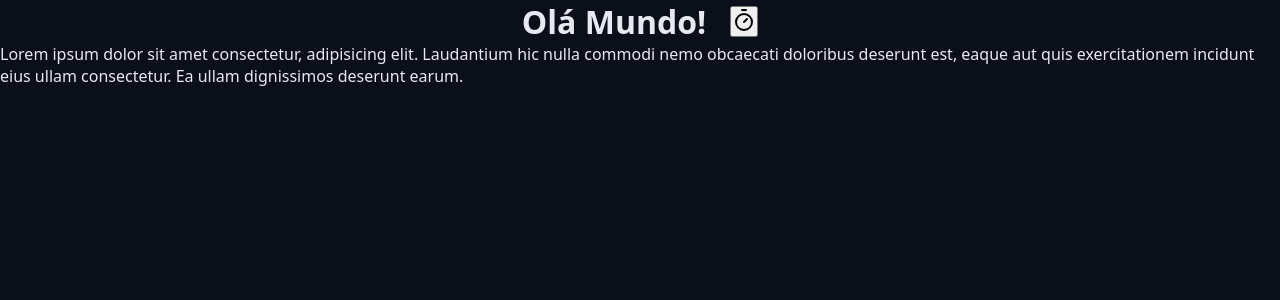
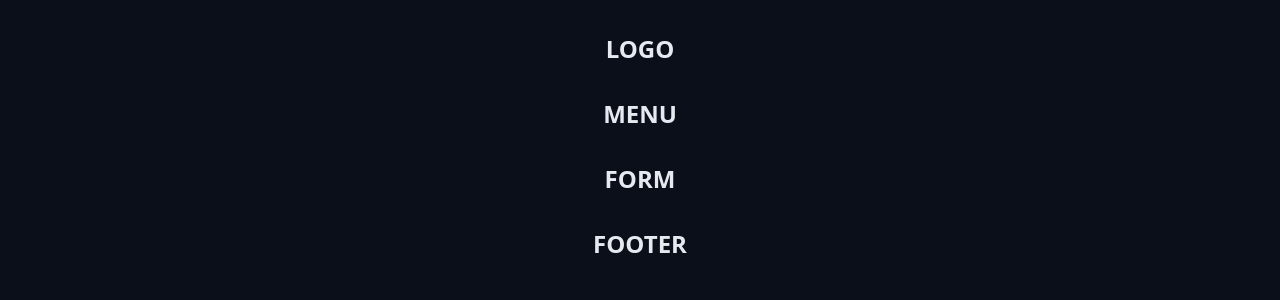
Before and after one commit to Juanlucasarchangelo/course-chronos, a React (Vite) app: page / in a window 1280 px wide. Shown: the top 300 px of the page. Built offline with nearby package versions, Linux system fonts and the light colour scheme.

Commit message:
feat: Criação dos componentes de container e estruturação dos arquivos

```diff
--- a/src/App.tsx
+++ b/src/App.tsx
@@ -1,22 +1,25 @@
-// As funções deve ser em PascalCase
+import './styles/theme.css'
+import './styles/global.css';
+
+import { Conteiner } from './components/Container';
 import { Heading } from './components/Heading';
 
-import './styles/theme.css'
-import './styles/global.css';
-import { TimerIcon } from 'lucide-react';
-
-export function App() { // Export nomeado
+export function App() {
     return (
-        // React Fragment (Elemento da linha abaixo), como não posso retornar mais de um elementor para o main eu uso este recurso para que não aparece mais uma div no inspec e encapsule os elementos em um so para se rendenizado no main
         <>
-            <Heading>
-                Olá Mundo!
-                <button>
-                    <TimerIcon />
-                </button>
-            </Heading>
-            <p>Lorem ipsum dolor sit amet consectetur, adipisicing elit. Laudantium hic nulla commodi nemo obcaecati doloribus deserunt est, eaque aut quis exercitationem incidunt eius ullam consectetur. Ea ullam dignissimos deserunt earum.</p>
-        </>
+        <Conteiner>
+            <Heading>LOGO</Heading>
+        </Conteiner>
+        <Conteiner>
+            <Heading>MENU</Heading>
+        </Conteiner>
+        <Conteiner>
+            <Heading>FORM</Heading>
+        </Conteiner>
+        <Conteiner>
+            <Heading>FOOTER</Heading>
+        </Conteiner>
+    </>
     )
 }
 
--- /dev/null
+++ b/src/components/Container/index.tsx
@@ -0,0 +1,17 @@
+import styles from './styles.module.css'
+
+type ConteinerProps = {
+    children: React.ReactNode
+}
+
+export function Conteiner({children}: ConteinerProps){
+    return(
+    <div className={styles['conteiner']}>
+            <div className={styles.content}>
+            <section>
+                {children}
+            </section>
+        </div>
+    </div>
+    );
+}
--- /dev/null
+++ b/src/components/Container/styles.module.css
@@ -0,0 +1,12 @@
+.conteiner-fluid {
+    max-width: auto;
+  }
+
+  .conteiner {
+    max-width: 980px;
+    margin: 0 auto;
+  }
+
+  .content {
+    margin: 3.2rem;
+  }
--- a/src/components/Heading.module.css
+++ /dev/null
@@ -1,6 +0,0 @@
-.heading {
-    display: flex;
-    align-items: center;
-    justify-content: center;
-    gap: 2.4rem;
-}
--- a/src/components/Heading.tsx
+++ b/src/components/Heading/index.tsx
@@ -1,6 +1,5 @@
-import styles from './Heading.module.css';
+import styles from './styles.module.css';
 
-// Tipagem dos danos a serem recebidos
 type headingProps = {
     children: React.ReactNode;
 }
--- /dev/null
+++ b/src/components/Heading/styles.module.css
@@ -0,0 +1,6 @@
+.heading {
+  display: flex;
+  align-items: center;
+  justify-content: center;
+  gap: 2.4rem;
+}
--- a/src/styles/global.css
+++ b/src/styles/global.css
@@ -9,7 +9,8 @@ html {
 }
 
 body {
-  font-family: system-ui, -apple-system, BlinkMacSystemFont, 'Segoe UI', Roboto, Oxygen, Ubuntu, Cantarell, 'Open Sans', 'Helvetica Neue', sans-serif;
+  font-family: system-ui, -apple-system, BlinkMacSystemFont, "Segoe UI", Roboto,
+    Oxygen, Ubuntu, Cantarell, "Open Sans", "Helvetica Neue", sans-serif;
   font-size: 1.6rem; /* Equivale a 16px */
   background-color: var(--gray-900);
   color: var(--text-default);
```
